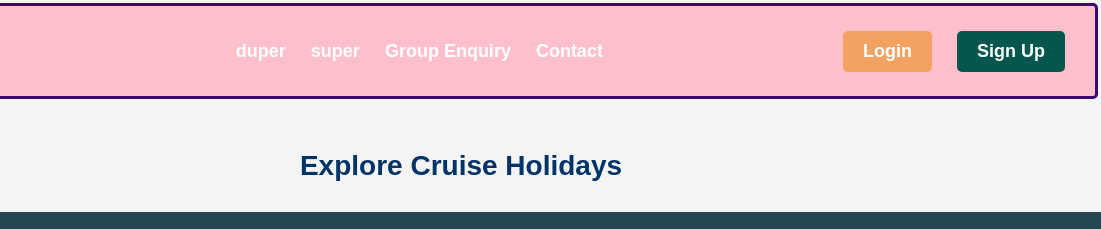
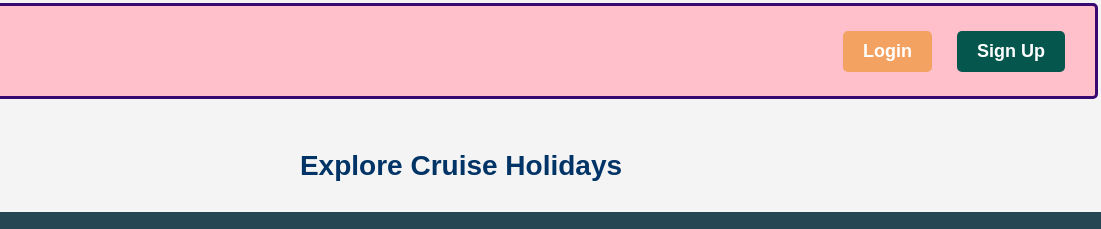
Before and after one commit to Dhruvnakrani38/cheak-work, a plain HTML site: page index.html in a window 1280 px wide. Shown: the top 229 px of the page, 179-1280 px from the left. Drawn offline with Linux system fonts and the light colour scheme.

Commit message:
Update index.html
Signed-off-by: Dhruv38-ui <guestacco.46g@gmail.com>

```diff
--- a/index.html
+++ b/index.html
@@ -210,11 +210,7 @@
     <nav class="navbar">
 
         <img src="jdlogo.png" alt="J.D Cruises Logo">
-        <ul class="link">
-            <li><a href="offers.html">duper</a></li>
-            <li><a href="offers.html">super</a></li>
-            <li><a href="groupquery.html">Group Enquiry</a></li>
-            <li><a href="contect.html">Contact</a></li>
+
         </ul>
         <div class="link">
             <div class="btn login"><a href="loginpage.html">Login</a></div>
```
